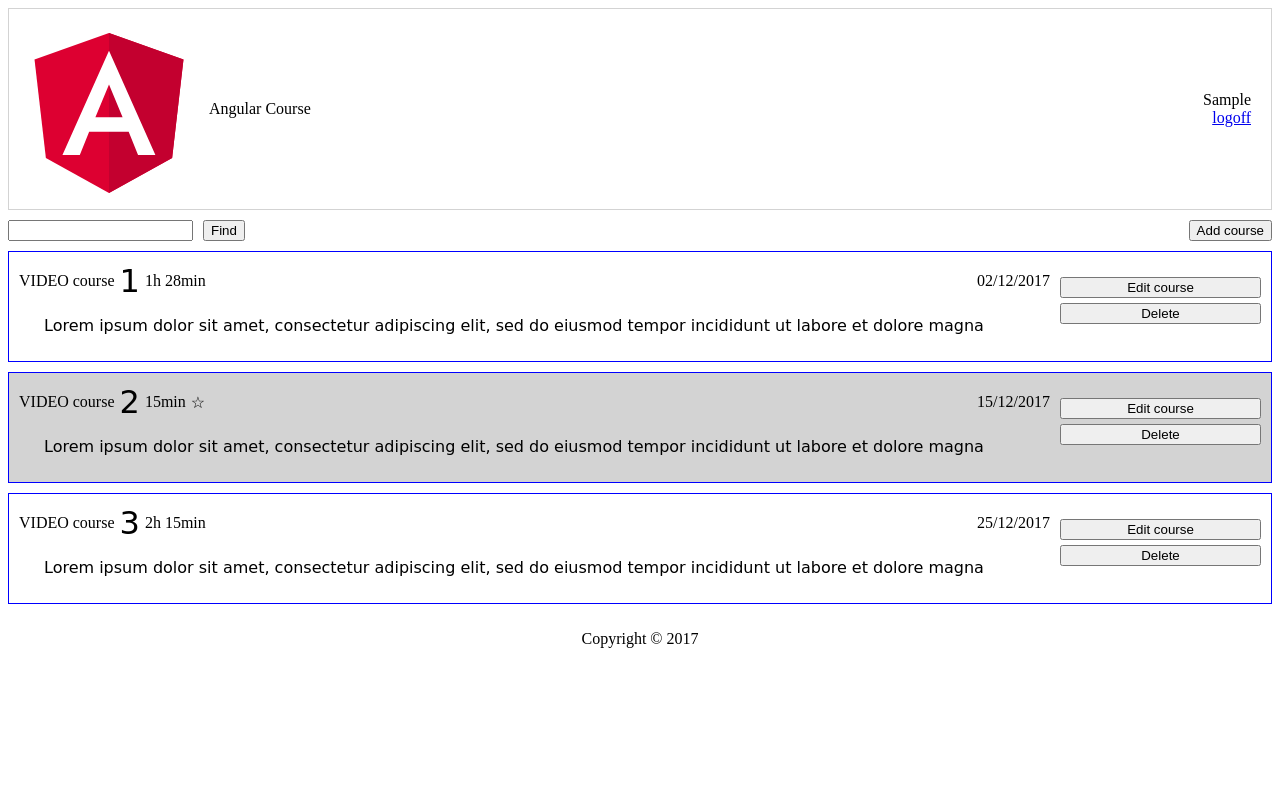
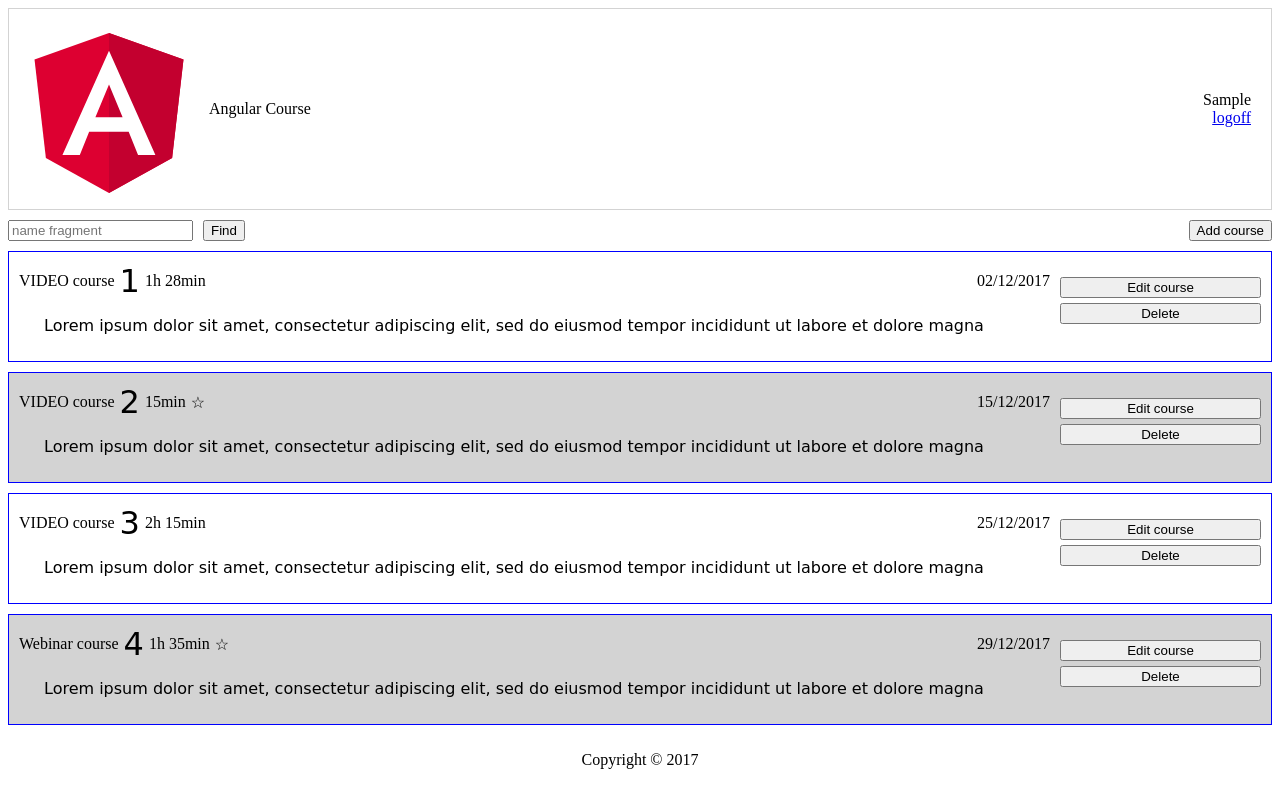
Before and after one commit to dmk1111/AMP_Q4, an Angular app: page / in a window 1280 px wide. Both pictures are taken after typing "Sample", "Sample" into the empty fields and a click on the button "Enter". Built offline with nearby package versions, Linux system fonts and the light colour scheme.

Commit message:
implemented orderBy & search pipes, updated delete logic

```diff
--- a/src/app/app.component.html
+++ b/src/app/app.component.html
@@ -2,7 +2,6 @@
 
 <login-page *ngIf="!authorized"></login-page>
 <div *ngIf="authorized">
-  <app-toolbox></app-toolbox>
   <app-courses></app-courses>
 </div>
 <app-footer></app-footer>
--- a/src/app/app.module.ts
+++ b/src/app/app.module.ts
@@ -14,6 +14,8 @@ import { AuthorizationService } from './services/authorization.service';
 import { CoursesService } from './services/courses.service';
 import { PlateBorderDirective } from './directives/plate-border.directive';
 import { DurationPipe } from './duration.pipe';
+import { OrderByPipe } from './order-by.pipe';
+import { SearchPipe } from './search.pipe';
 
 @NgModule({
   declarations: [
@@ -25,7 +27,9 @@ import { DurationPipe } from './duration.pipe';
     ToolboxComponent,
     LoginComponent,
     PlateBorderDirective,
-    DurationPipe
+    DurationPipe,
+    OrderByPipe,
+    SearchPipe
   ],
   imports: [
     BrowserModule,
--- a/src/app/common/toolbox/toolbox.component.html
+++ b/src/app/common/toolbox/toolbox.component.html
@@ -1,5 +1,5 @@
 <div>
-  <input type="text" [(ngModel)]="courseName">
-  <button (click)="search(courseName)">Find</button>
+  <input type="text" [(ngModel)]="courseName" placeholder="name fragment">
+  <button (click)="searchValue(courseName)">Find</button>
   <button class="add-course">Add course</button>
 </div>
--- a/src/app/common/toolbox/toolbox.component.ts
+++ b/src/app/common/toolbox/toolbox.component.ts
@@ -1,4 +1,4 @@
-import { Component, OnInit, Input } from '@angular/core';
+import { Component, OnInit, Input, Output, EventEmitter } from '@angular/core';
 
 @Component({
   selector: 'app-toolbox',
@@ -7,12 +7,14 @@ import { Component, OnInit, Input } from '@angular/core';
 })
 export class ToolboxComponent implements OnInit {
   @Input() courseName;
+  @Output() search: EventEmitter<any> = new EventEmitter();
   constructor() { }
 
   ngOnInit() {
   }
 
-  search(newValue: string) {
+  searchValue(newValue: string) {
     console.log(newValue);
+    this.search.emit(newValue);
   }
 }
--- /dev/null
+++ b/src/app/order-by.pipe.ts
@@ -0,0 +1,26 @@
+import {Pipe, PipeTransform} from '@angular/core';
+
+@Pipe({
+  name: 'orderBy'
+})
+export class OrderByPipe implements PipeTransform {
+
+  transform(value: any[], field: string, type: string): any[] {
+    return value.sort((function (a, b) {
+      let keyA = a[field];
+      let keyB = b[field];
+      if (type === 'Date') {
+        keyA = new Date(a[field]);
+        keyB = new Date(b[field]);
+      }
+      if (keyA < keyB) {
+        return -1;
+      }
+      if (keyA > keyB) {
+        return 1;
+      }
+      return 0;
+    }));
+  }
+
+}
--- a/src/app/pages/courses/course-details/course-details.component.ts
+++ b/src/app/pages/courses/course-details/course-details.component.ts
@@ -40,7 +40,7 @@ export class CourseDetailsComponent implements OnInit, OnChanges, ICourseDetails
   }
 
   deleteCourse() {
-    this.removeCourse.emit(this.courseId);
+    this.removeCourse.emit(this.course);
   }
 
 }
--- a/src/app/pages/courses/courses.component.html
+++ b/src/app/pages/courses/courses.component.html
@@ -1,4 +1,7 @@
-<course-details *ngFor="let course of courses; index as i;"
+
+<app-toolbox
+  (search)="search($event)"></app-toolbox>
+<course-details *ngFor="let course of courses | orderBy:'courseDate':'Date'; index as i;"
                 [course]="course"
                 [courseId]="i"
                 (removeCourse)="removeCourse($event)"
--- a/src/app/pages/courses/courses.component.ts
+++ b/src/app/pages/courses/courses.component.ts
@@ -1,24 +1,39 @@
 import { Component, OnInit } from '@angular/core';
 import { ICourseDetails } from './course-details/course-details.interface';
 import { CoursesService } from '../../services/courses.service';
+import { OrderByPipe } from '../../order-by.pipe';
+import { SearchPipe } from '../../search.pipe';
 
 @Component({
   selector: 'app-courses',
   templateUrl: './courses.component.html',
-  styleUrls: ['./courses.component.css']
+  styleUrls: ['./courses.component.css'],
+  providers: [OrderByPipe, SearchPipe]
 })
 export class CoursesComponent implements OnInit {
 
   public courses: ICourseDetails[] = [];
 
-  constructor(private courseServ: CoursesService) { }
+  private searchValue = '';
+
+  constructor(private courseServ: CoursesService, private searchPipe: SearchPipe) { }
 
   ngOnInit() {
     this.courses = this.courseServ.getList();
   }
 
-  removeCourse(id: number) {
+  removeCourse(item) {
     console.log(`Course deleted!`);
-    this.courseServ.removeItem(id);
+    this.courseServ.removeItem(item);
+    if (!this.searchValue) {
+      this.courses = this.courseServ.getList();
+    } else {
+      this.search(this.searchValue);
+    }
+  }
+
+  search(value: string): any {
+    this.searchValue = value;
+    this.courses = this.searchPipe.transform(this.courseServ.getList(), this.searchValue, 'type');
   }
 }
--- /dev/null
+++ b/src/app/search.pipe.ts
@@ -0,0 +1,22 @@
+import {Pipe, PipeTransform} from '@angular/core';
+
+@Pipe({
+  name: 'search',
+  pure: false
+})
+export class SearchPipe implements PipeTransform {
+
+  transform(items: any[], searchText: string, field: string): any[] {
+    if (!items) {
+      return [];
+    }
+    if (!searchText) {
+      return items;
+    }
+    searchText = searchText.toLowerCase();
+    return items.filter(item => {
+      return item[field].toLowerCase().includes(searchText);
+    });
+  }
+
+}
--- a/src/app/services/courses.service.ts
+++ b/src/app/services/courses.service.ts
@@ -9,20 +9,27 @@ export class CoursesService {
   constructor() {
     this.courses = [
       {
-        courseDate: 'Mon Dec 02 2017 17:40:51 GMT+0200 (EET)',
+        courseDate: 'Fri Dec 29 2017 17:40:51 GMT+0200 (EET)',
+        description: 'Lorem ipsum dolor sit amet, consectetur adipiscing elit, sed do eiusmod tempor incididunt ut labore et dolore magna',
+        type: 'Webinar',
+        duration: 95,
+        topRated: true,
+      },
+      {
+        courseDate: 'Sat Dec 02 2017 17:40:51 GMT+0200 (EET)',
         description: 'Lorem ipsum dolor sit amet, consectetur adipiscing elit, sed do eiusmod tempor incididunt ut labore et dolore magna',
         type: 'Video',
         duration: 88,
       },
       {
-        courseDate: 'Tue Dec 15 2017 17:40:51 GMT+0200 (EET)',
+        courseDate: 'Fri Dec 15 2017 17:40:51 GMT+0200 (EET)',
         description: 'Lorem ipsum dolor sit amet, consectetur adipiscing elit, sed do eiusmod tempor incididunt ut labore et dolore magna',
         type: 'Video',
         duration: 15,
         topRated: true,
       },
       {
-        courseDate: 'Tue Dec 25 2017 17:45:51 GMT+0200 (EET)',
+        courseDate: 'Mon Dec 25 2017 17:45:51 GMT+0200 (EET)',
         description: 'Lorem ipsum dolor sit amet, consectetur adipiscing elit, sed do eiusmod tempor incididunt ut labore et dolore magna',
         type: 'Video',
         duration: 135,
@@ -42,7 +49,10 @@ export class CoursesService {
     this.courses[id] = course;
   }
 
-  removeItem(id: number): void {
+  removeItem(item: ICourseDetails): void {
+    const id = this.courses.findIndex(function (element) {
+      return element === item;
+    });
     this.courses.splice(id, 1);
   }
 
```
Also changed, not shown: 2 other files (tests, documents, lock files or other folders).
